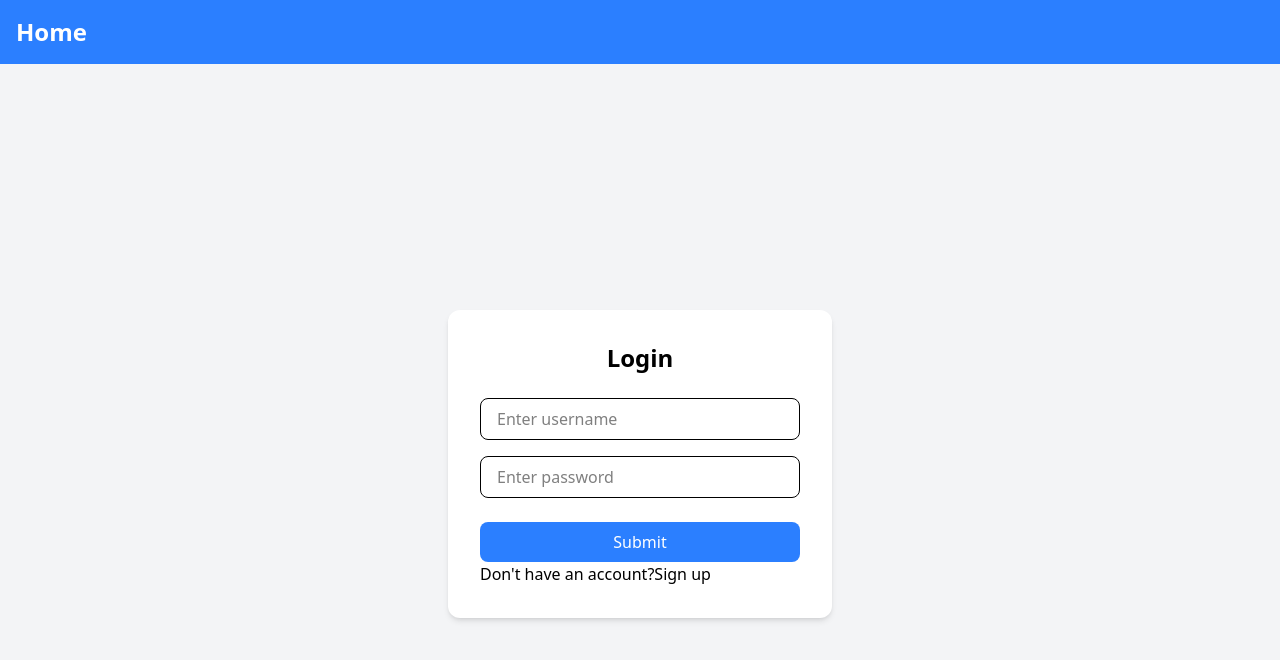
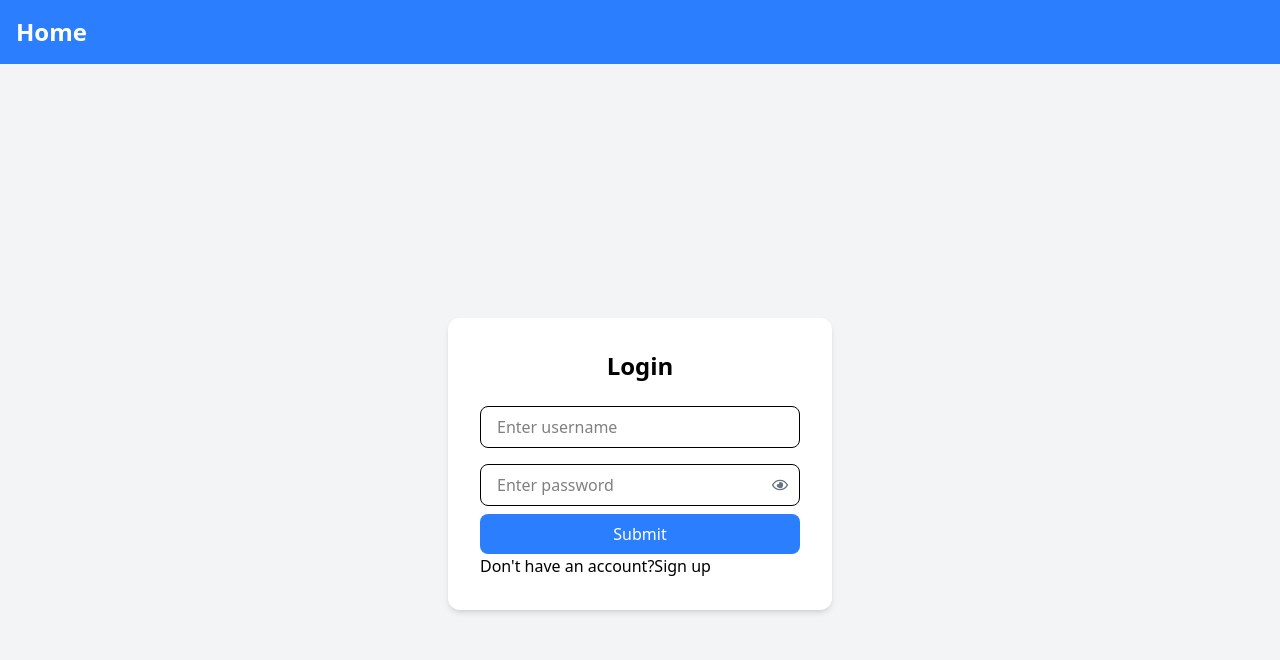
Before and after one commit to Anandvlog/loginPage, a React (Vite) app in the folder loginpage/: page /login in a window 1280 px wide. Shown: the top 660 px of the page. Built offline with nearby package versions, Linux system fonts and the light colour scheme.

Commit message:
minnor ui fix

```diff
--- a/loginpage/package.json
+++ b/loginpage/package.json
@@ -15,6 +15,7 @@
     "react": "^19.2.0",
     "react-dom": "^19.2.0",
     "react-hook-form": "^7.71.1",
+    "react-icons": "^5.5.0",
     "react-router": "^7.13.0",
     "react-router-dom": "^7.13.0",
     "tailwindcss": "^4.1.18",
--- a/loginpage/src/pages/Login.tsx
+++ b/loginpage/src/pages/Login.tsx
@@ -3,9 +3,11 @@ import { useForm } from "react-hook-form";
 import * as yup from "yup";
 import { yupResolver } from "@hookform/resolvers/yup";
 import { Link, useNavigate } from "react-router-dom";
+import { FaRegEye, FaRegEyeSlash } from "react-icons/fa";
+import { useState } from "react";
 
-
-
+const passwordRegex =
+  /^(?=.*[a-z])(?=.*[A-Z])(?=.*\d)(?=.*[@$!%*?&])[A-Za-z\d@$!%*?&]{8,}$/;
 const loginSchema = yup.object({
   username: yup
     .string()
@@ -16,12 +18,17 @@ const loginSchema = yup.object({
   password: yup
     .string()
     .required("Password is required")
-    .min(6, "Password must be at least 6 characters"),
+    .min(6, "Password must be at least 6 characters")
+    .matches(
+      passwordRegex,
+      "Password must contain 1 uppercase, 1 lowercase, 1 number and 1 special character",
+    ),
 });
 
 type LoginFormData = yup.InferType<typeof loginSchema>;
 
 const LoginPage = () => {
+  const [showPassword, setShowPassword] = useState(false);
   const navigate = useNavigate();
   const {
     register,
@@ -49,9 +56,7 @@ const LoginPage = () => {
         onSubmit={handleSubmit(onSubmit)}
         className="bg-white p-8 rounded-xl shadow-md w-full max-w-sm"
       >
-        <h2 className="text-2xl font-semibold text-center mb-6">
-          Login
-        </h2>
+        <h2 className="text-2xl font-semibold text-center mb-6">Login</h2>
 
         <div className="mb-4">
           <CommonInput
@@ -73,11 +78,11 @@ const LoginPage = () => {
           )}
         </div>
 
-        <div className="mb-6">
+        <div className="mb-2 relative">
           <CommonInput
-            type="password"
+            type={showPassword ? "text" : "password"}
             placeholder="Enter password"
-            className="w-full px-4 py-2 border rounded-lg focus:outline-none focus:ring-2 focus:ring-blue-400"
+            className="w-full px-8 pl-4 py-2 border rounded-lg focus:outline-none focus:ring-2 focus:ring-blue-400"
             {...register("password", {
               required: "Password is required",
               minLength: {
@@ -86,25 +91,34 @@ const LoginPage = () => {
               },
             })}
           />
+          {/* Eye Icon */}
+          <div
+            className="absolute inset-y-0 right-3 flex items-center cursor-pointer text-gray-500 "
+            onClick={() => setShowPassword(!showPassword)}
+          >
+            {showPassword ? <FaRegEyeSlash /> : <FaRegEye />}
+          </div>
+        </div>
           {errors.password && (
-            <p className="text-red-500 text-sm mt-1">
+            <p className="text-red-500 text-sm mt-1 mb-2">
               {errors.password.message}
             </p>
           )}
-        </div>
 
         <button
           type="submit"
           className="pb-2 w-full bg-blue-500 text-white py-2 rounded-lg hover:bg-blue-600 transition cursor-pointer"
-          >
+        >
           Submit
         </button>
-          <div>
-            <p>Don't have an account?
-            <Link className="hover:underline" to="/registration">Sign up </Link>
-
-            </p>
-          </div>
+        <div>
+          <p>
+            Don't have an account?
+            <Link className="hover:underline" to="/registration">
+              Sign up{" "}
+            </Link>
+          </p>
+        </div>
       </form>
     </div>
   );
```
Also changed, not shown: loginpage/src/components/ProtectedRoute.tsx (+1 -6 lines), loginpage/src/pages/Home.tsx (+0 -21 lines).
